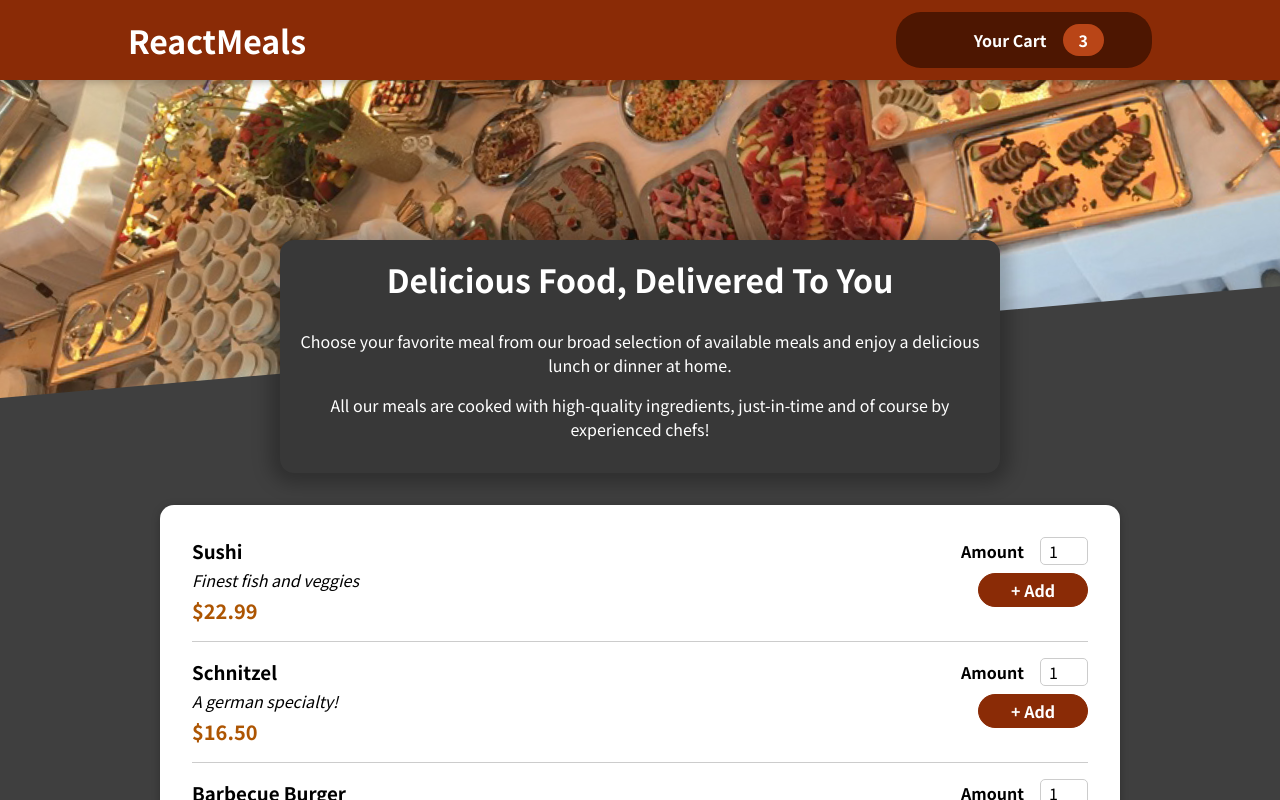
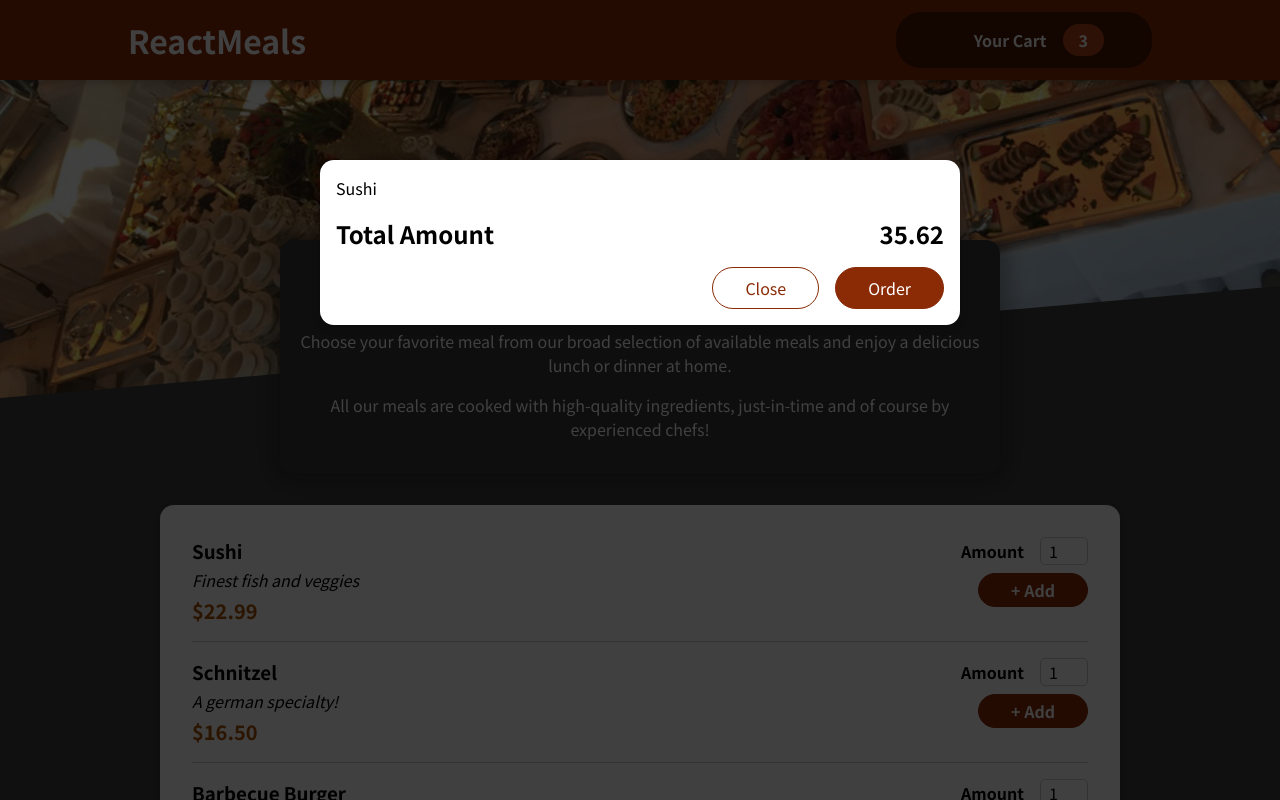
Before and after one commit to dewanwakilahmed/food-order-app-react, a React (Create React App) app: page / in a window 1280 px wide. Shown: the top 800 px of the page. Built offline with nearby package versions, Linux system fonts and the light colour scheme; some icons are missing.

Commit message:
Adding a Modal via React Portal

```diff
--- a/public/index.html
+++ b/public/index.html
@@ -15,6 +15,7 @@
   </head>
   <body>
     <noscript>You need to enable JavaScript to run this app.</noscript>
+    <div id="overlays"></div>
     <div id="root"></div>
   </body>
 </html>
--- a/src/App.js
+++ b/src/App.js
@@ -2,10 +2,12 @@
 
 import Header from "./components/Layout/Header";
 import Meals from "./components/Meals/Meals";
+import Cart from "./components/Cart/Cart";
 
 const App = () => {
   return (
     <Fragment>
+      <Cart />
       <Header />
       <main>
         <Meals />
--- a/src/components/Cart/Cart.js
+++ b/src/components/Cart/Cart.js
@@ -1,4 +1,6 @@
 import React from "react";
+
+import Modal from "../UI/Modal";
 
 import classes from "./Cart.module.css";
 
@@ -18,7 +20,7 @@
   );
 
   return (
-    <div>
+    <Modal>
       {cartItems}
       <div className={classes.total}>
         <span>Total Amount</span>
@@ -28,7 +30,7 @@
         <button className={classes["button--alt"]}>Close</button>
         <button className={classes.button}>Order</button>
       </div>
-    </div>
+    </Modal>
   );
 };
 
--- a/src/components/UI/Modal.js
+++ b/src/components/UI/Modal.js
@@ -0,0 +1,32 @@
+import React, { Fragment } from "react";
+import ReactDOM from "react-dom";
+
+import classes from "./Modal.module.css";
+
+const Backdrop = (props) => {
+  return <div className={classes.backdrop} />;
+};
+
+const ModalOverlay = (props) => {
+  return (
+    <div className={classes.modal}>
+      <div className={classes.content}>{props.children}</div>
+    </div>
+  );
+};
+
+const portalElement = document.getElementById("overlays");
+
+const Modal = (props) => {
+  return (
+    <Fragment>
+      {ReactDOM.createPortal(<Backdrop />, portalElement)}
+      {ReactDOM.createPortal(
+        <ModalOverlay>{props.children}</ModalOverlay>,
+        portalElement
+      )}
+    </Fragment>
+  );
+};
+
+export default Modal;
--- /dev/null
+++ b/src/components/UI/Modal.module.css
@@ -0,0 +1,40 @@
+.backdrop {
+  position: fixed;
+  top: 0;
+  left: 0;
+  width: 100%;
+  height: 100vh;
+  z-index: 20;
+  background-color: rgba(0, 0, 0, 0.75);
+}
+
+.modal {
+  position: fixed;
+  top: 20vh;
+  left: 5%;
+  width: 90%;
+  background-color: white;
+  padding: 1rem;
+  border-radius: 14px;
+  box-shadow: 0 2px 8px rgba(0, 0, 0, 0.25);
+  z-index: 30;
+  animation: slide-down 300ms ease-out forwards;
+}
+
+@media (min-width: 768px) {
+  .modal {
+    width: 40rem;
+    left: calc(50% - 20rem);
+  }
+}
+
+@keyframes slide-down {
+  from {
+    opacity: 0;
+    transform: translateY(-3rem);
+  }
+  to {
+    opacity: 1;
+    transform: translateY(0);
+  }
+}
```
